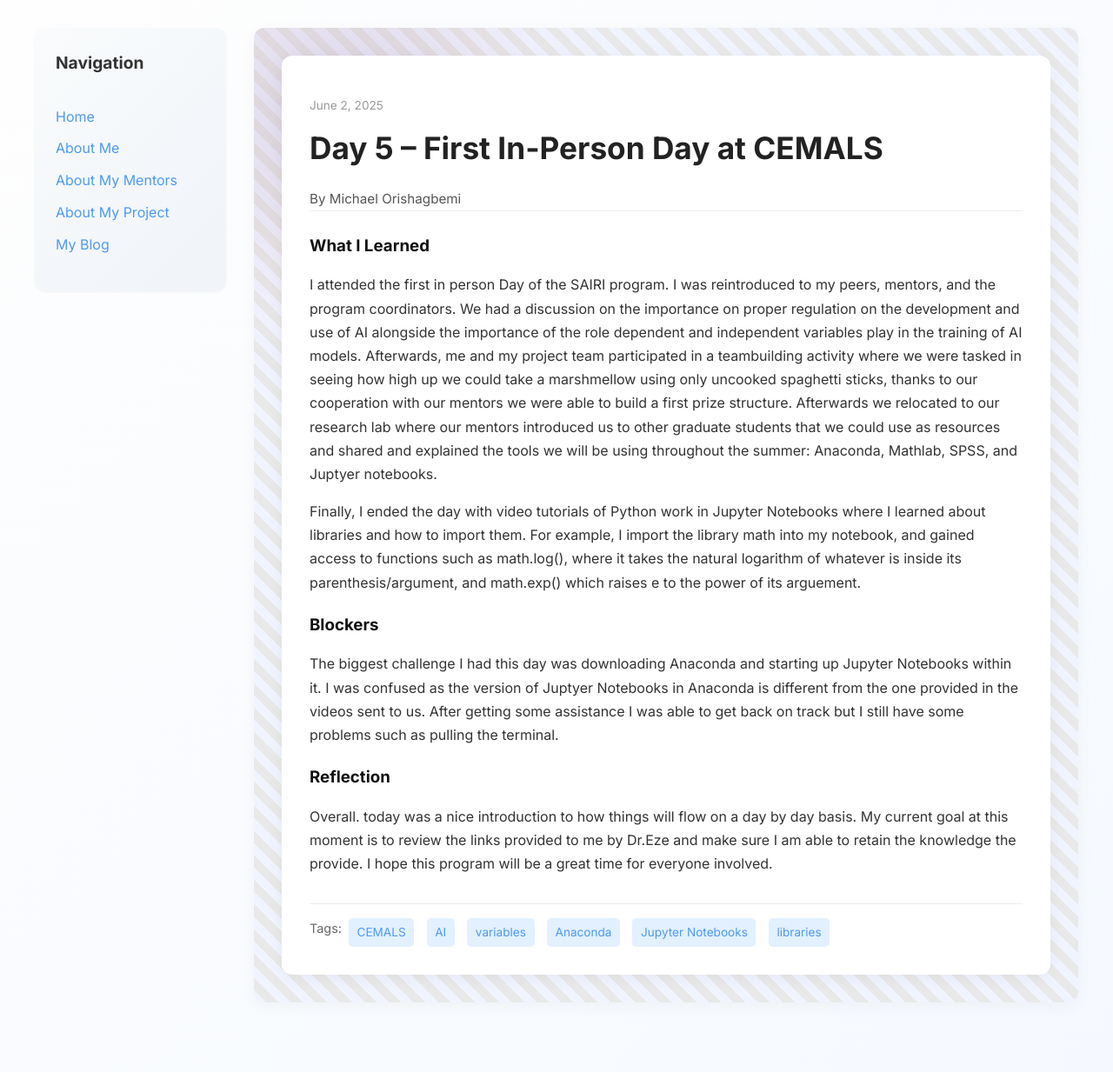
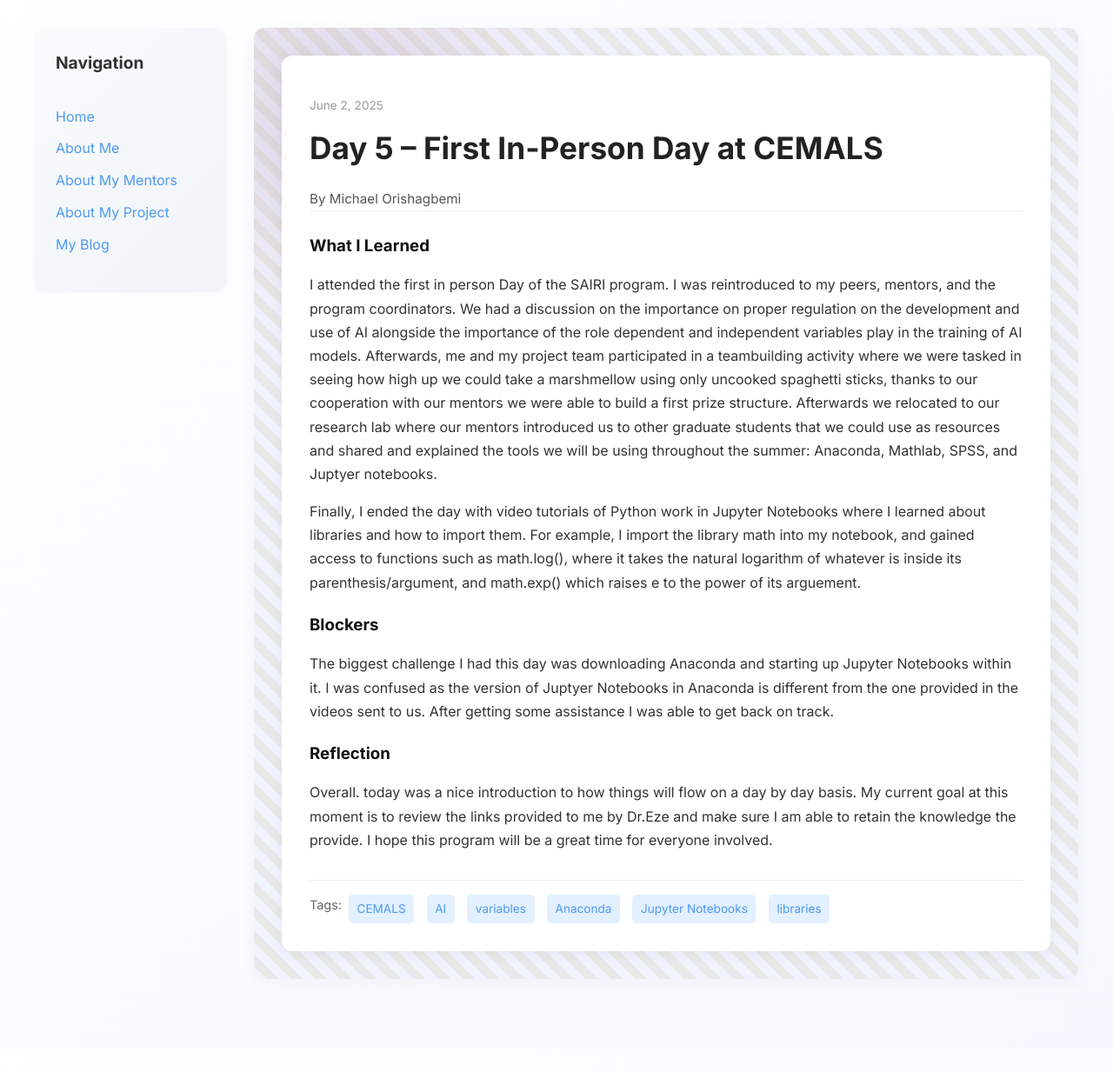
Before and after one commit to miori2/miori2.github.io, a Jekyll site: the page built from _posts/2025-06-02-day-5.md, in a window 1280 px wide. Shown: the whole page at 87% size. Built offline with Jekyll 4.4.1, drawn with Linux system fonts in a browser that asks for light colours; after the commit the page ends 1206 px from its top, so only the background shows below that.

Commit message:
Update 2025-06-02-day-5.md

```diff
--- a/_posts/2025-06-02-day-5.md
+++ b/_posts/2025-06-02-day-5.md
@@ -12,7 +12,7 @@ what_i_learned: |
   Finally, I ended the day with video tutorials of Python work in Jupyter Notebooks where I learned about libraries and how to import them. For example, I import the library math into my notebook, and gained access to functions such as math.log(), where it takes the natural logarithm of whatever is inside its parenthesis/argument, and math.exp() which raises e to the power of its arguement.
 
 blockers: |
-  The biggest challenge I had this day was downloading Anaconda and starting up Jupyter Notebooks within it. I was confused as the version of Juptyer Notebooks in Anaconda is different from the one provided in the videos sent to us. After getting some assistance I was able to get back on track but I still have some problems such as pulling the terminal.
+  The biggest challenge I had this day was downloading Anaconda and starting up Jupyter Notebooks within it. I was confused as the version of Juptyer Notebooks in Anaconda is different from the one provided in the videos sent to us. After getting some assistance I was able to get back on track.
 
 reflection: |
   Overall. today was a nice introduction to how things will flow on a day by day basis. My current goal at this moment is to review the links provided to me by Dr.Eze and make sure I am able to retain the knowledge the provide. I hope this program will be a great time for everyone involved.
```
